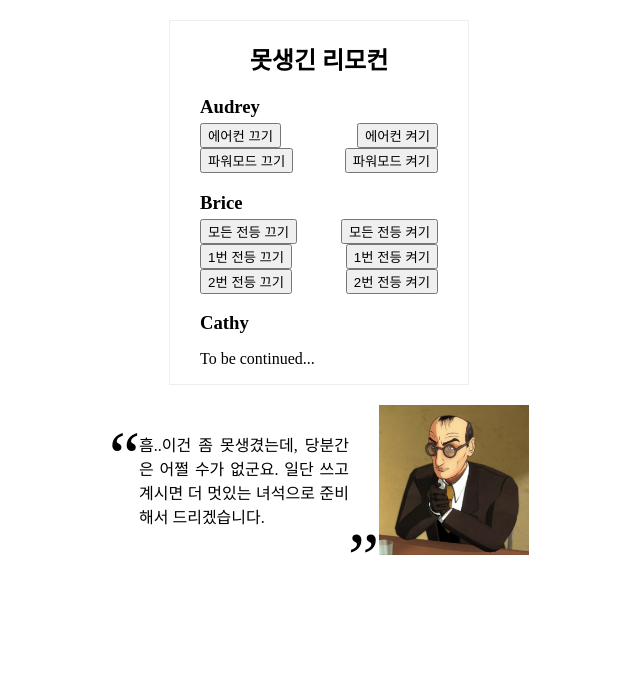
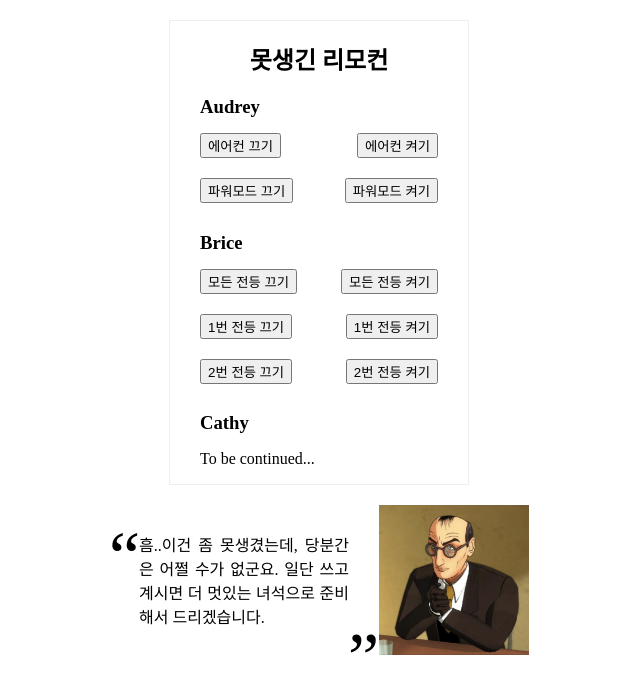
Before and after one commit to ybbarng/Alexander-Bonaparte-Cust, a Python web app: template abcust/templates/remote-controller.html in a window 1280 px wide. Shown: the top 695 px of the page, without its empty margins (321-961 px from the left). Run offline with Jinja, Linux system fonts and the light colour scheme; the template is opened without the code that fills it, so the values that code supplies are empty.

Commit message:
버튼 사이 간격을 넓게 조정해서 실수를 방지함

```diff
--- a/abcust/templates/remote-controller.html
+++ b/abcust/templates/remote-controller.html
@@ -33,6 +33,7 @@ header {
     flex-direction: row-reverse;
     justify-content: space-between;
     align-items: center;
+    padding: 10px 0;
 }
 #footnote {
     display: flex;
```
